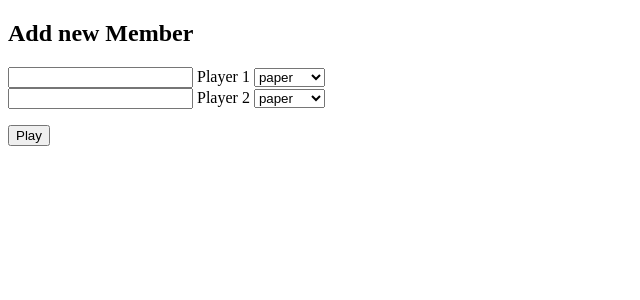
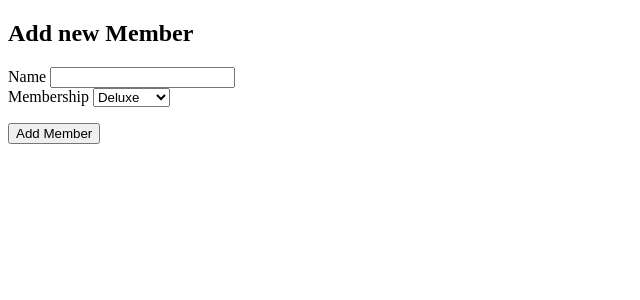
Before and after one commit to hollyhbrady/Peaches_Studio, a Flask app: template templates/members/new.html in a window 1280 px wide. Shown: the part 62-362 px from the top of the page, without its empty margins (0-640 px from the left). Run offline with Flask 2, Linux system fonts and the light colour scheme; the template is opened without the code that fills it, so the values that code supplies are empty.

Commit message:
member cont - added form to /members/add

```diff
--- a/templates/members/index.html
+++ b/templates/members/index.html
@@ -2,6 +2,7 @@
 
 {% block content %}
 <h1>Members</h1>
+<p><a href="/members/add">Add new Member</a></p>
 
 <table>
   <tr>
--- a/templates/members/new.html
+++ b/templates/members/new.html
@@ -7,27 +7,19 @@
 <form class=form-inline action="/" method="POST">
     <div class="flex-container">
         <div class="grid-item1">
-            <input type="text" name="player1">
-            <label for="player1">Player 1</label>
-            <select name="player1gesture">
-
-                <option value="paper">paper</option>
-                <option value="scissors">scissors</option>
-                <option value="rock">rock</option>
-            </select>
+            <label for="name">Name</label>
+            <input type="text" name="name">
         </div>
         <div class="grid-item2">
-            <input type="text" name="player2">
-            <label for="player2">Player 2</label>
-            <select name="player2gesture">
-                <option value="paper">paper</option>
-                <option value="scissors">scissors</option>
-                <option value="rock">rock</option>
+            <label for="membership">Membership</label>
+            <select name="membership">
+                <option value="Deluxe">Deluxe</option>
+                <option value="Standard">Standard</option>
             </select>
         </div>
         <div class="grid-item3">
             <p>
-                <input id="play-button" type="submit" value="Play">
+                <input class="button" type="submit" value="Add Member">
             </p>
         </div>
     </div>
```
Also changed, not shown: controllers/member_controller.py (+10 -1 lines).
